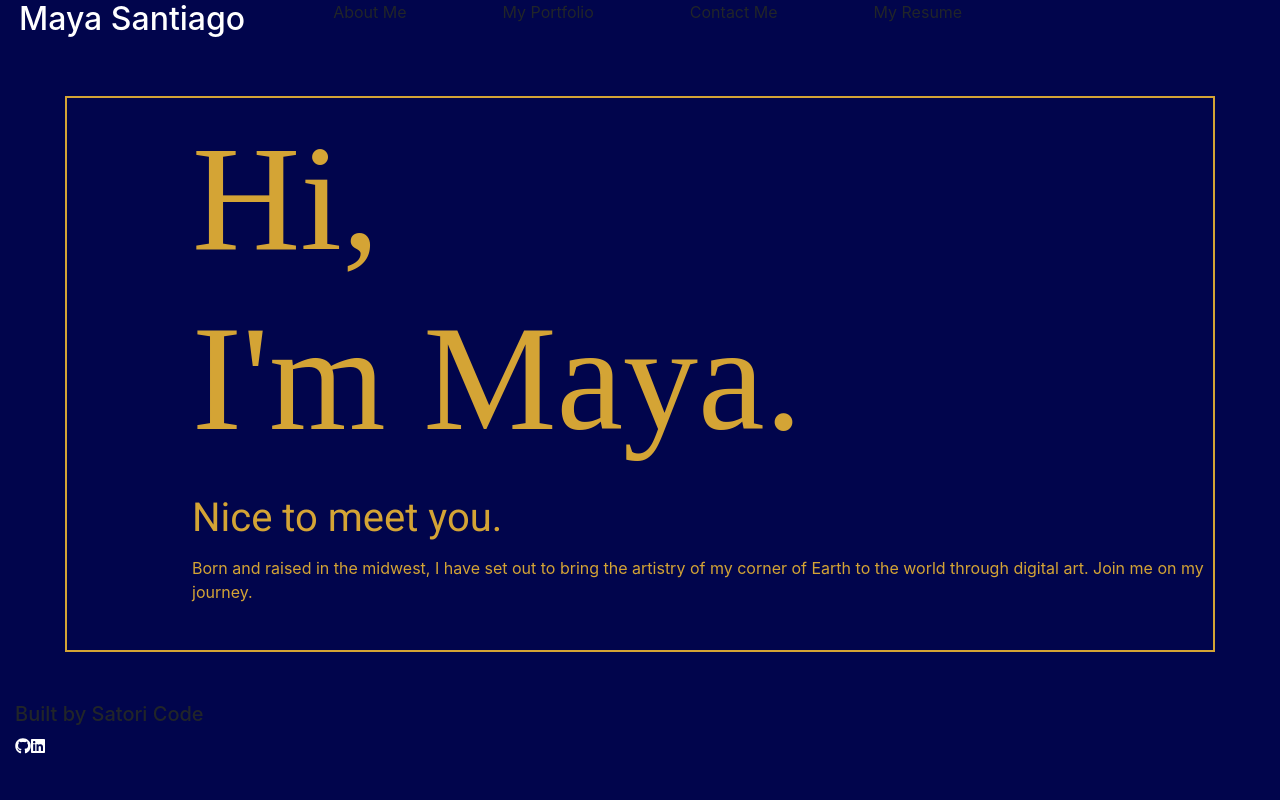
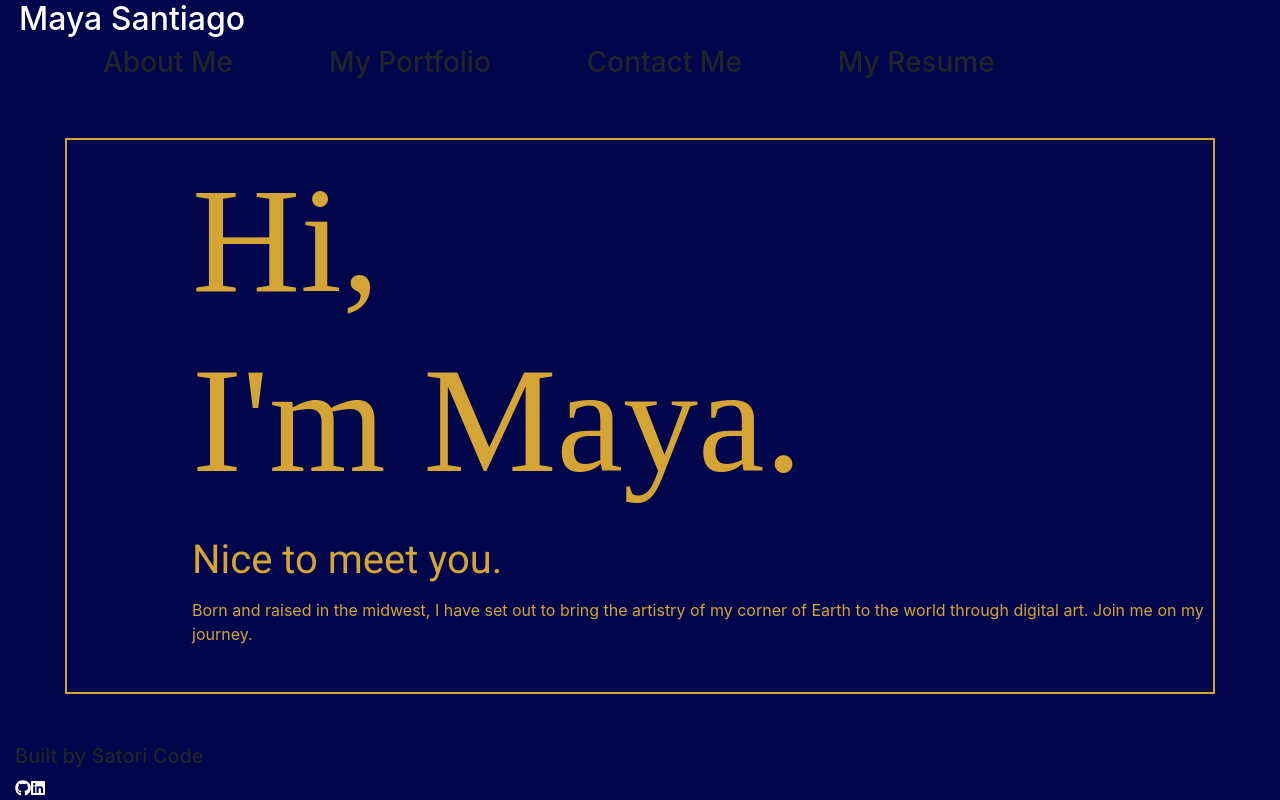
Before and after one commit to msatori/maya-santiago, a React (Create React App) app in the folder maya-santiago/: page / in a window 1280 px wide. Built offline with nearby package versions, Linux system fonts and the light colour scheme; a web font is replaced by a local one.

Commit message:
pages not rendering

```diff
--- a/maya-santiago/src/App.js
+++ b/maya-santiago/src/App.js
@@ -1,6 +1,7 @@
 import React, { useState } from 'react';
 //component imports
 import Nav from './components/Nav';
+import Header from './components/Header'
 import PageWrapper from './components/PageWrapper';
 import Footer from './components/Footer';
 //icon imports
@@ -9,7 +10,7 @@ import { fab } from '@fortawesome/free-brands-svg-icons'
 import { faLinkedin, faGithub } from '@fortawesome/free-brands-svg-icons'
 //helper import
 
-
+//add github and linkedin icons to library
 library.add(fab, faLinkedin, faGithub);
 
 function App() {
@@ -28,6 +29,7 @@ function App() {
 
   return (
     <div className="container-fluid">
+      <Header />
       <Nav
         pages={pages}
         setCurrentPage={setCurrentPage}
--- a/maya-santiago/src/components/About/index.js
+++ b/maya-santiago/src/components/About/index.js
@@ -2,7 +2,7 @@ import React from 'react';
 
 function About() {
     return (
-        <section className="about">
+        <section className="about-me">
             <div className="about-container">
 
             <h1 id="about" className="font-effect-3d-float">Hi, <br /> I'm Maya.</h1>
--- a/maya-santiago/src/components/Contact/index.js
+++ b/maya-santiago/src/components/Contact/index.js
@@ -37,7 +37,7 @@ const Contact = () => {
     };
 
     return(
-        <section className='contact'>
+        <section className='contact-me'>
              <h1>Contact Me</h1>
             <form id="contact-form" onSubmit={handleSubmit}>
                 <div>
--- /dev/null
+++ b/maya-santiago/src/components/Header/index.js
@@ -0,0 +1,17 @@
+import React from 'react';
+
+function Header(props) {
+    return(
+        <header className="flex-row px-1">
+        <h2>
+            <a href="/">
+                Maya Santiago
+            </a>
+        </h2>
+        {props.childrenß}
+        </header>
+    )
+}
+
+
+export default Header;
--- a/maya-santiago/src/components/Nav/index.js
+++ b/maya-santiago/src/components/Nav/index.js
@@ -16,12 +16,7 @@ function Nav(props) {
     console.log(props)
 
     return (
-        <header className="flex-row px-1">
-            <h2>
-                <a href="/">
-                    Maya Santiago
-                </a>
-            </h2>
+
             <nav>
                 <ul className='flex-row'>
                     {pages.map((Page) => (
@@ -33,14 +28,13 @@ function Nav(props) {
                             <span
                                 onClick={() => setCurrentPage(Page)}
                             >
-                                {capitalizeFirstLetter(Page.name)}
+                               <h3> {capitalizeFirstLetter(Page.name)} </h3>
                             </span>
                         </li>
                     ))}
 
                 </ul>
             </nav>
-        </header>
     )
 };
 
--- a/maya-santiago/src/components/PageWrapper/index-min.js
+++ /dev/null
@@ -1 +0,0 @@
-import react from"react";import About from"./components/About";import Portfolio from"./components/Portfolio";import Contact from"./components/Contact";import Resume from"./components/Resume";
--- a/maya-santiago/src/components/PageWrapper/index.js
+++ b/maya-santiago/src/components/PageWrapper/index.js
@@ -11,23 +11,23 @@ function PageWrapper(currentPage) {
     const switchPage = () => {
         switch(currentPage.name) {
             case 'About Me':
-                return <About></About>;
+                return <About />;
 
             case 'My Projects':
-                return <Portfolio></Portfolio>;
+                return <Portfolio />;
 
            case 'My Resume':
-                return <Resume></Resume>;
+                return <Resume />;
 
             case 'Contact Me':
-                return <Contact></Contact>;
-
+                return <Contact />;
 
             default:
                 return <About />
         }
 
     };
+
 
 
     return(
--- a/maya-santiago/src/components/Portfolio/index.js
+++ b/maya-santiago/src/components/Portfolio/index.js
@@ -4,7 +4,7 @@ import Projects from '../Projects'
 
 const Portfolio = ( ) => {
     return(
-        <section className="projects">
+        <section className="my-projects">
             <div className="container-fluid">
                 <div className="card-deck">
                    <Projects></Projects>
--- a/maya-santiago/src/components/Resume/index.js
+++ b/maya-santiago/src/components/Resume/index.js
@@ -2,7 +2,7 @@ import React from 'react';
 import mayaResume from '../../assets/resume.pdf'
 const Resume = () => {
     return(
-        <section className="resume">
+        <section className="my-resume">
             <div className="resume-container">
                 <a href={mayaResume} taget="_blank" rel="nonreferrer" download="Maya Santiago">Download My Resume</a>
             </div>
```
Also changed, not shown: 1 other file (tests, documents, lock files or other folders).
